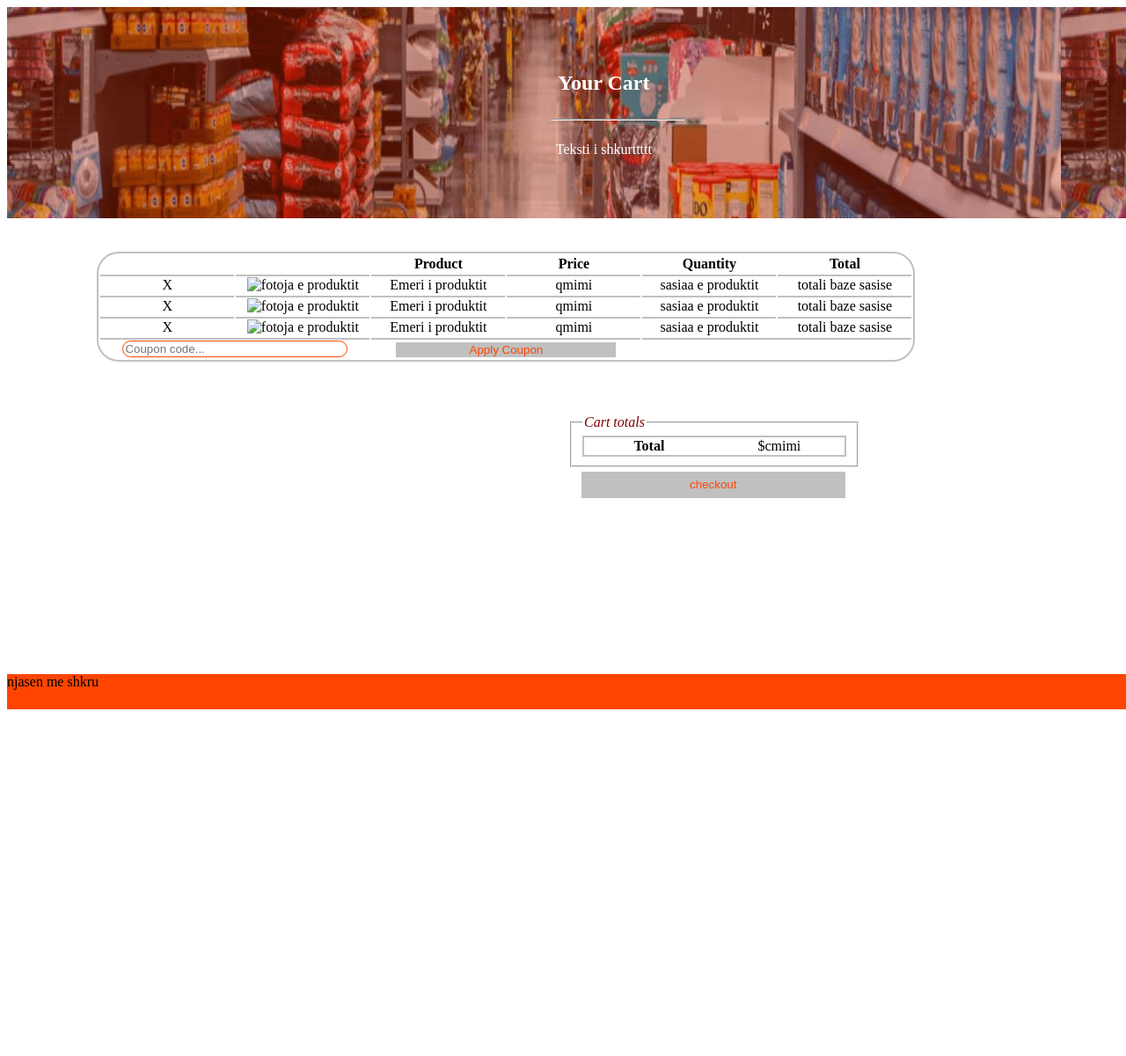
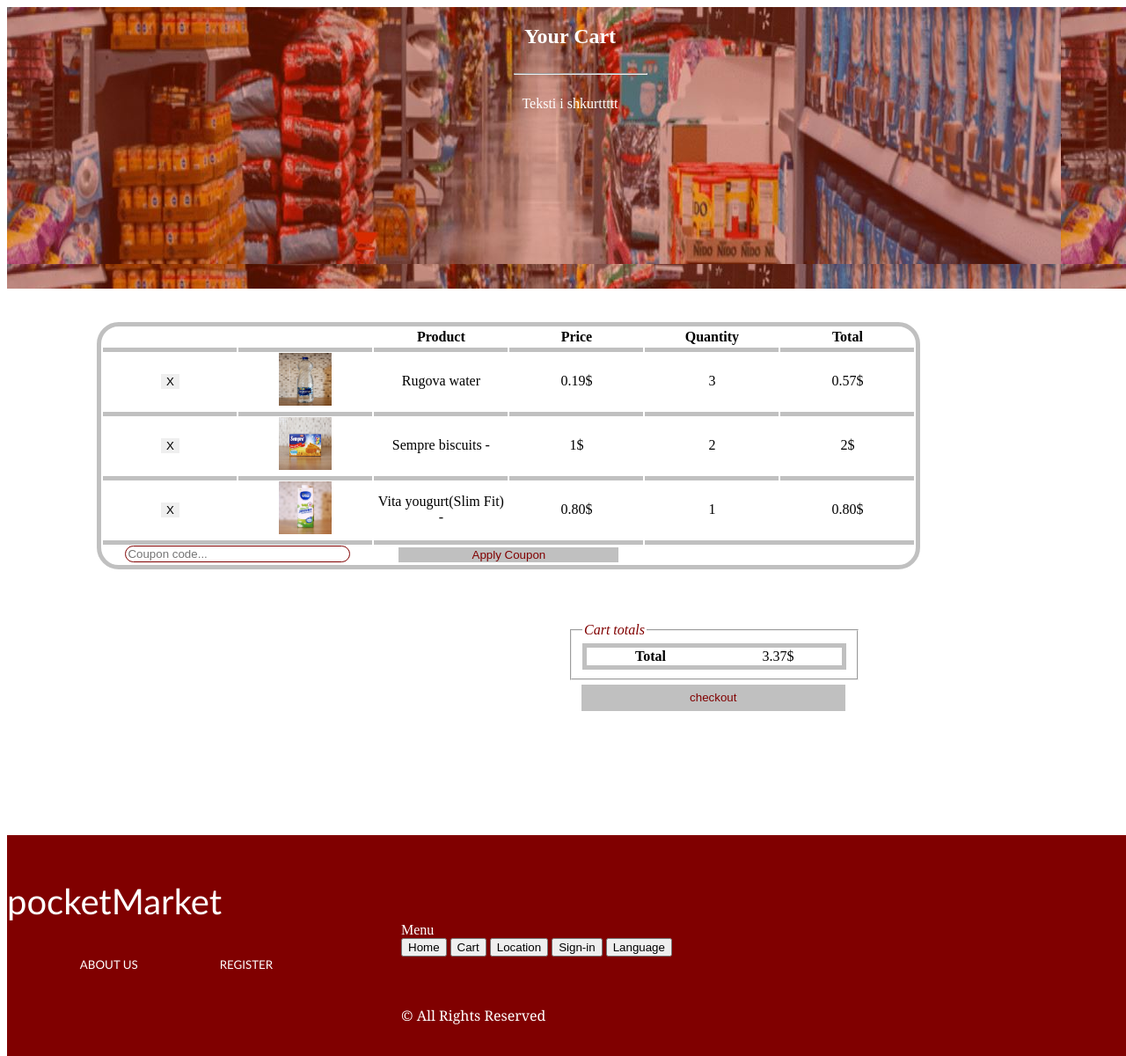
Before and after one commit to ElmendaLushaj/Projekti-Grupor, a PHP site: page /Cart.html in a window 1280 px wide. Shown: the whole page at 88% size. Before the commit the page ends 806 px from the top, so only its background shows below. Run offline with PHP 8.4, Linux system fonts and the light colour scheme.

Commit message:
Cart and LogIn commit

```diff
--- a/Cart.html
+++ b/Cart.html
@@ -22,28 +22,28 @@
                         <th>Total</th>
                     </tr>
                     <tr>
-                        <td>X</td>
-                        <td><img src = "" alt="fotoja e produktit"></td>
-                        <td>Emeri i produktit</td>
-                        <td>qmimi</td>
-                        <td>sasiaa e produktit</td>
-                        <td>totali baze sasise</td>
+                        <td ><button id = "remove">X</button></td>
+                        <td><img  id = "pro" src = "uje.jpg" alt="fotoja e produktit"></td>
+                        <td>Rugova water</td>
+                        <td>0.19$</td>
+                        <td>3</td>
+                        <td>0.57$</td>
                     </tr>
                     <tr>
-                        <td>X</td>
-                        <td><img src = "" alt="fotoja e produktit"></td>
-                        <td>Emeri i produktit</td>
-                        <td>qmimi</td>
-                        <td>sasiaa e produktit</td>
-                        <td>totali baze sasise</td>
+                        <td><button id = "remove">X</button></td>
+                        <td><img id = "pro" src = "sempre.jpg" alt="fotoja e produktit"></td>
+                        <td>Sempre biscuits - </td>
+                        <td>1$</td>
+                        <td>2</td>
+                        <td>2$</td>
                     </tr>
                     <tr>
-                        <td>X</td>
-                        <td><img src = "" alt="fotoja e produktit"></td>
-                        <td>Emeri i produktit</td>
-                        <td>qmimi</td>
-                        <td>sasiaa e produktit</td>
-                        <td>totali baze sasise</td>
+                        <td ><button id = "remove">X</button></td>
+                        <td><img  id = "pro" src = "vita.jpg" alt="fotoja e produktit"></td>
+                        <td>Vita yougurt(Slim Fit) - </td>
+                        <td>0.80$</td>
+                        <td>1</td>
+                        <td>0.80$</td>
                     </tr>
                     <tr>
 
@@ -60,7 +60,7 @@
                     <tr>
 
                         <th>Total</th>
-                        <td>$cmimi</td>
+                        <td>3.37$</td>
 
                     </tr>
                 </table>
@@ -73,8 +73,24 @@
             <button class = "out">checkout</button>
         </div>
         </div>
-        <footer id = "footerr">
-            njasen me shkru
-        </footer>
+        <div class="footeri">
+            <div style="font-family: Calibri; font-size: 40px; ">pocketMarket</div>
+
+
+            <div id="downmenu">
+                <div>Menu</div>
+                <button id="footbtn">Home</button>
+                <button id="footbtn">Cart</button>
+                <button id="footbtn">Location</button>
+                <button id="footbtn">Sign-in</button>
+                <button id="footbtn">Language</button>
+            </div>
+            <div class="footbx2">
+                <button type="button" id="aboutus">ABOUT US</button>
+                <button type="button" id="aboutus">REGISTER</button>
+            </div>
+
+            <p id="copy">&copy All Rights Reserved</p>
+        </div>
     </body>
 </html>
--- a/cartscc.css
+++ b/cartscc.css
@@ -4,26 +4,74 @@ body{
     height: 100vh;
 }
 #headerr{
-    padding-left: 6%;
+
     display: flex;
     justify-content: center;
+    height: 40vh;
     flex-direction: column;
     /*background-color: orangered;*/
     background-image: url(background.JPG);
-    height: 30%;
+    justify-content: stretch;
     text-align: center;
     color: white;
+    background-color: rgba(128,0,0,0.7);
 }
-#footerr{
-    background-color: orangered;
-    height: 5%;
+.footeri {
+    margin-top: 8%;
+    padding-top: 4%;
+    width: 100vw;
+    height: 25vh;
+    background-color: maroon;
+    color: white;
+    justify-content: center;
+    flex-direction: row;
+    flex-direction: column;
+}
+
+.pckMrk {
+    font-family: Calibri;
+    font-size: 45px;
+    margin-left: 6%;
+}
+
+#downmenu {
+    margin-left: 35%;
+    justify-content: center;
+    flex-direction: column;
+}
+
+#aboutus {
+    justify-content: right;
+    color: white;
+    font-family: 'Gill Sans', 'Gill Sans MT', Calibri, 'Trebuchet MS', sans-serif;
+    cursor: pointer;
+    background-color: maroon;
+    border: none;
+    margin-left: 6%;
+    box-shadow: none;
+}
+
+.footbx2:hover {
+    border-color: white;
+}
+
+#copy {
+    justify-content: center;
+    margin-left: 35%;
+    font-family: Cambria, Cochin, Georgia, Times, 'Times New Roman', serif;
+    margin-top: 3%;
+}
+
+.footbx2 {
+    justify-content: right;
+    flex-direction: row;
 }
 .kryesor{
     height: 60%;
 }
 .productList{
 
-    border:silver solid 2px;
+    border:silver solid 5px;
     border-radius: 25px;
     border-collapse:separate !important ;
     text-align: center;
@@ -34,7 +82,7 @@ th ,td {
 
 }
 td{
-    border-top: silver solid 2px;
+    border-top: silver solid 5px;
 
 }
 .tabela{
@@ -44,24 +92,24 @@ td{
 
 }
 .label{
-    border: orangered solid 1px;
+    border: maroon solid 1px;
     border-radius: 25px;
     width:250px;
 }
 .cuponB{
-    color: orangered;
+    color: maroon;
     border: none;
     width: 250px;
     background-color:silver;
 }
 .cuponB:hover{
     color: white;
-    background-color: orangered;
+    background-color: maroon;
 }
 .tot{
 
 
-    border:silver solid 2px;
+    border:silver solid 5px;
     border-collapse:collapse ;
     text-align: center;
 }
@@ -76,12 +124,24 @@ td{
    margin-top:5px;
     width:300px;
     margin-left: 51%;
-    color:orangered;
+    color:maroon;
     background-color: silver;
     border: 1px;
     height:30px;
 }
 .out:hover{
     color: white;
-    background-color: orangered;
+    background-color: maroon;
 }
+
+#pro{
+    width:60px;
+    height: 60px;
+}
+#remove{
+    border:none;
+    background-color: none;
+}
+#remove:hover{
+    background-color:red;
+}
```
Also changed, not shown: logInStyle.css (+5 -5 lines), sempre.jpg (added), uje.jpg (added), vita.jpg (added).
